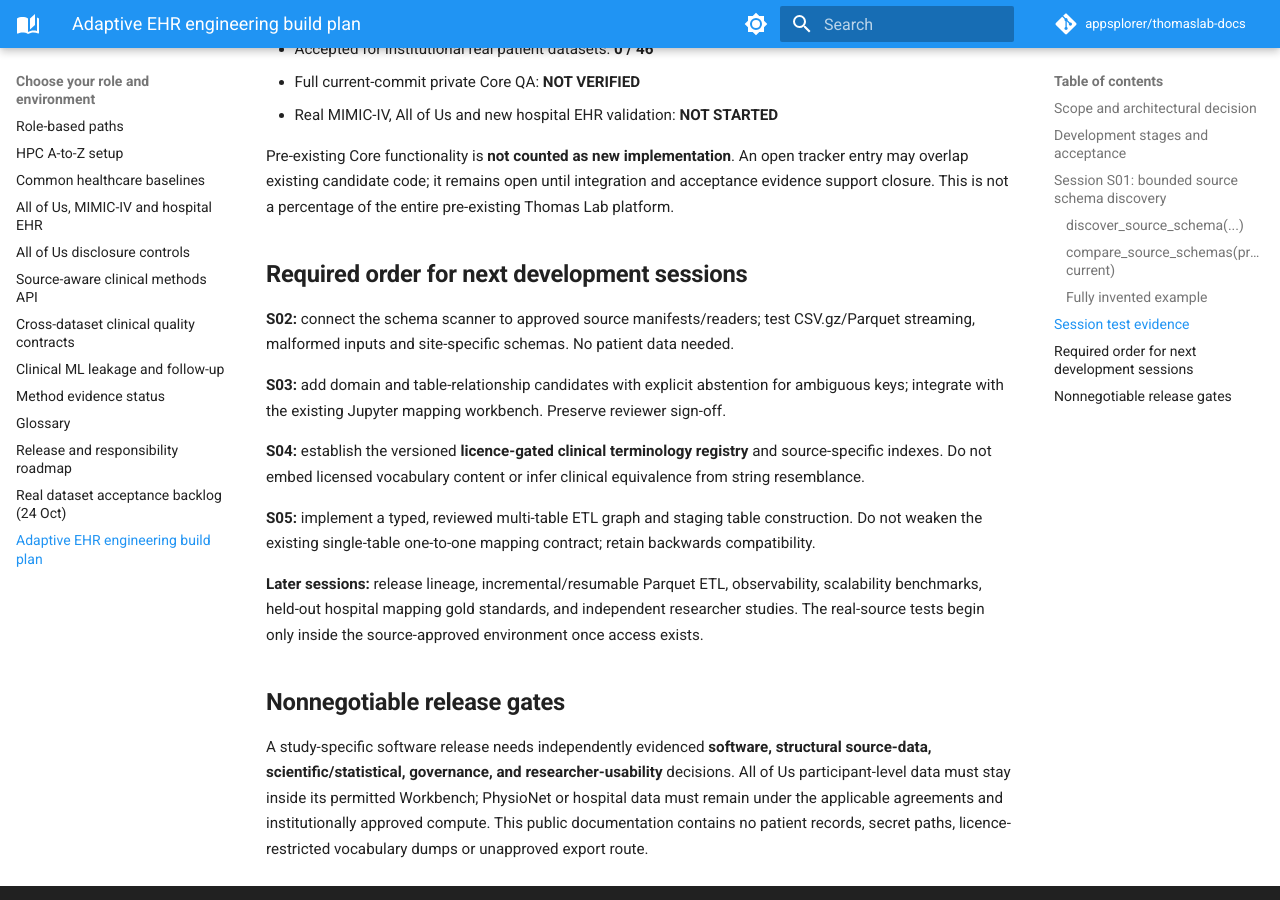
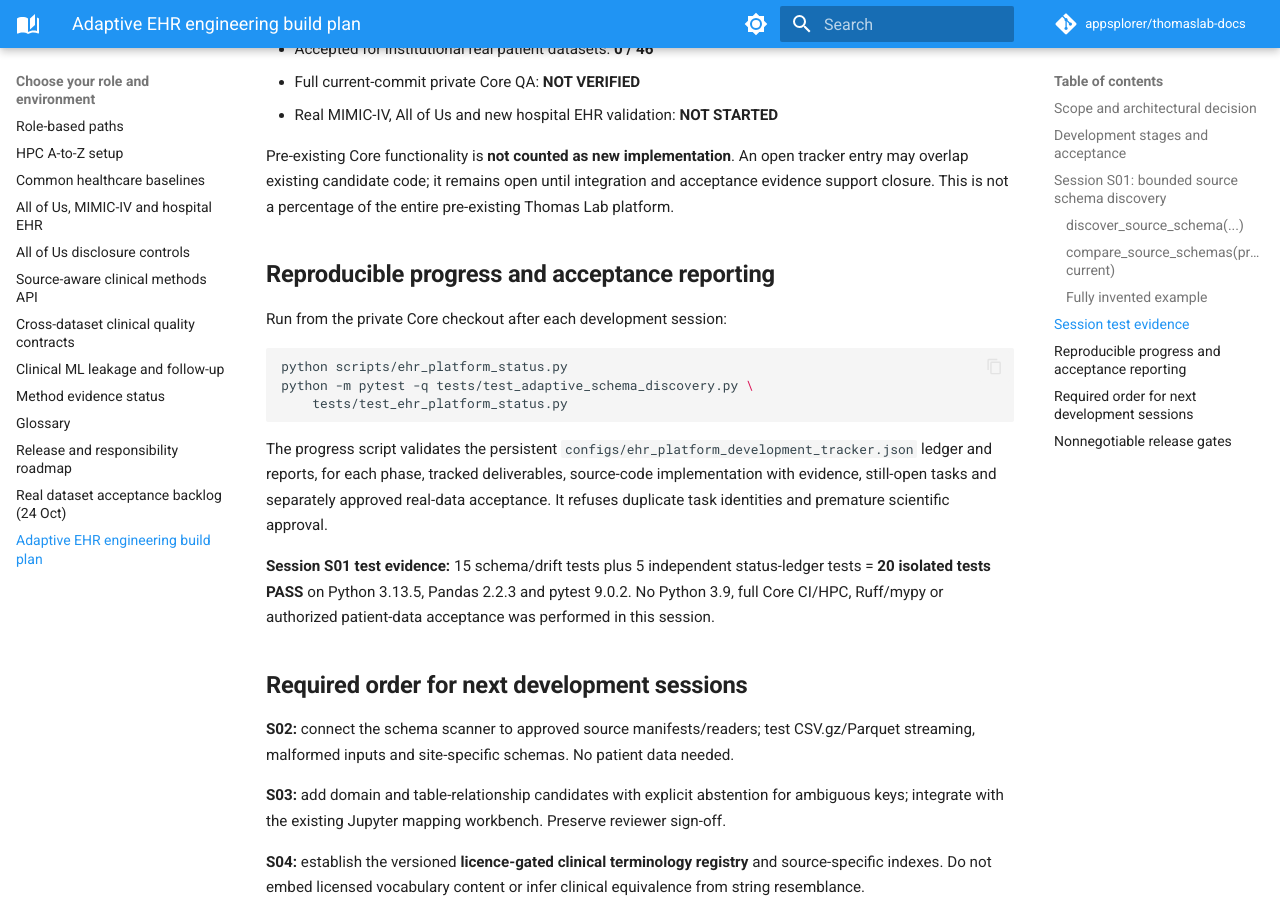
Before and after one commit to appsplorer/thomaslab-docs, an MkDocs documentation site: the page built from docs/guides/ehr-platform-build-plan.md, in a window 1280 px wide and 900 px high, scrolled down 4096 px. Built offline with MkDocs 1.6.1 and Material for MkDocs 9.7.7, drawn with Linux system fonts in a browser that asks for light colours; comment, search, counter and statistics services are not loaded.

Commit message:
docs(ehr): add automatic per-session 46-task progress and 20-test evidence commands

```diff
--- a/docs/guides/ehr-platform-build-plan.md
+++ b/docs/guides/ehr-platform-build-plan.md
@@ -160,6 +160,28 @@ An open tracker entry may overlap existing candidate code; it remains open
 until integration and acceptance evidence support closure. This is not a
 percentage of the entire pre-existing Thomas Lab platform.
 
+## Reproducible progress and acceptance reporting
+
+Run from the private Core checkout after each development session:
+
+~~~bash
+python scripts/ehr_platform_status.py
+python -m pytest -q tests/test_adaptive_schema_discovery.py \
+    tests/test_ehr_platform_status.py
+~~~
+
+The progress script validates the persistent
+`configs/ehr_platform_development_tracker.json` ledger and reports,
+for each phase, tracked deliverables, source-code implementation with
+evidence, still-open tasks and separately approved real-data acceptance.
+It refuses duplicate task identities and premature scientific approval.
+
+**Session S01 test evidence:** 15 schema/drift tests plus 5 independent
+status-ledger tests = **20 isolated tests PASS** on Python 3.13.5,
+Pandas 2.2.3 and pytest 9.0.2. No Python 3.9, full Core CI/HPC,
+Ruff/mypy or authorized patient-data acceptance was performed in this
+session.
+
 ## Required order for next development sessions
 
 **S02:** connect the schema scanner to approved source manifests/readers;
```
